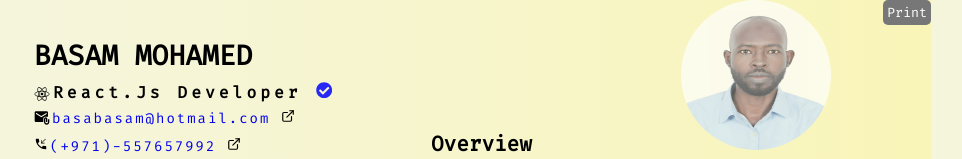
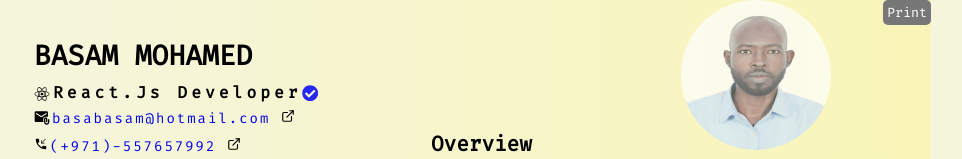
Before and after one commit to BasamLive/my-resume, a React (Vite) app: page / in a window 1280 px wide. Shown: the top 159 px of the page, without its empty margins (159-1121 px from the left). Built offline with nearby package versions, Linux system fonts and the light colour scheme.

Commit message:
varified

```diff
--- a/src/App.css
+++ b/src/App.css
@@ -54,6 +54,8 @@ body {
 
 .title .varified {
   color: rgb(40, 40, 246) !important;
+  position: relative;
+  top: 3px;
 }
 
 .email {
--- a/src/App.jsx
+++ b/src/App.jsx
@@ -53,7 +53,8 @@ const App = () => {
                 top: "4px",
               }}
             />
-            React.Js Developer <FaCheckCircle className="varified" />
+            React.Js Developer
+            <FaCheckCircle className="varified" />
           </h3>
           <p className="email">
             <MdAttachEmail
```
